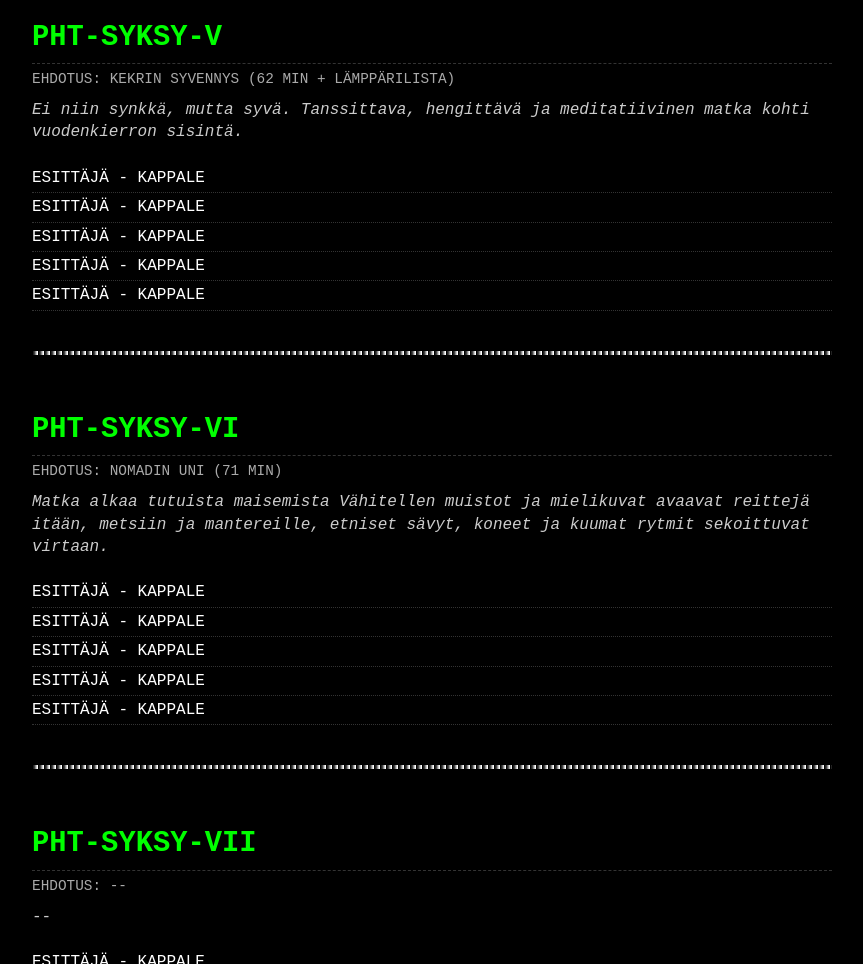
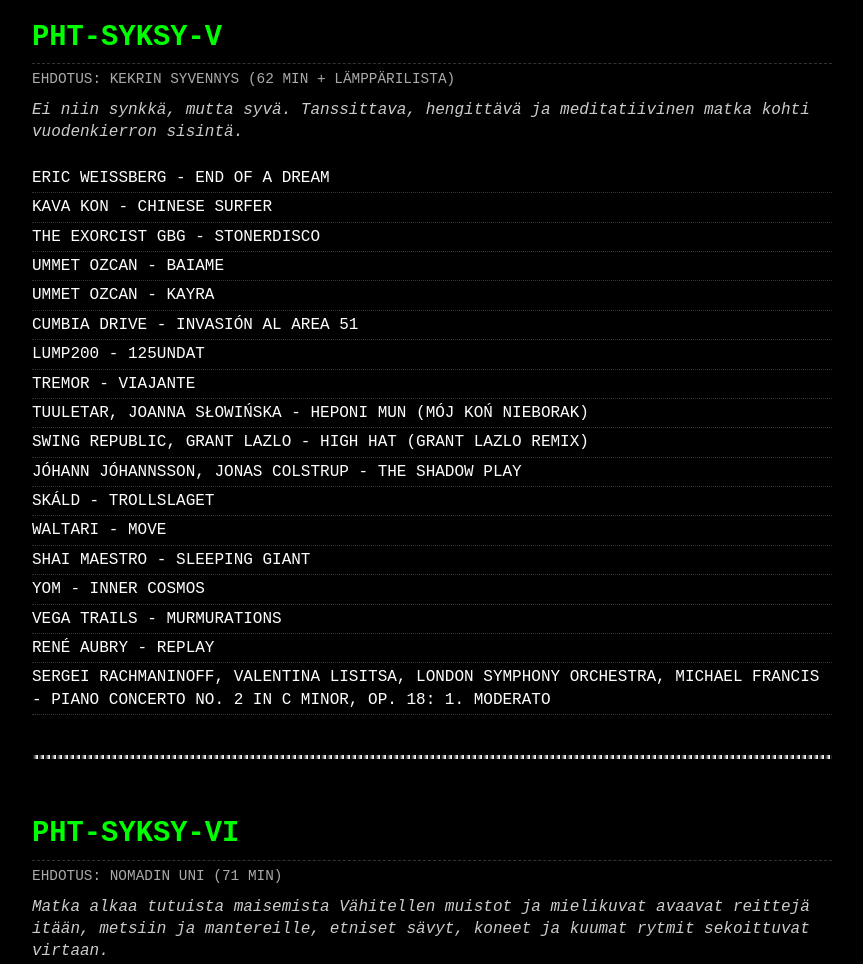
Before and after one commit to pimeahuonetanssi/arkisto, a plain HTML site: page index.html in a window 1280 px wide. Shown: the part 2233-3197 px from the top of the page, without its empty margins (208-1071 px from the left). Drawn offline with Linux system fonts and the light colour scheme.

Commit message:
Update index.html

```diff
--- a/index.html
+++ b/index.html
@@ -103,11 +103,24 @@
             </p>
 
             <ul class="track-list all-caps">
-                <li>ESITTÄJÄ - KAPPALE</li>
-                <li>ESITTÄJÄ - KAPPALE</li>
-                <li>ESITTÄJÄ - KAPPALE</li>
-                <li>ESITTÄJÄ - KAPPALE</li>
-                <li>ESITTÄJÄ - KAPPALE</li>
+    <li>Eric Weissberg - End of a Dream</li>
+    <li>Kava Kon - Chinese Surfer</li>
+    <li>The Exorcist GBG - Stonerdisco</li>
+    <li>Ummet Ozcan - Baiame</li>
+    <li>Ummet Ozcan - Kayra</li>
+    <li>Cumbia Drive - Invasión al Area 51</li>
+    <li>Lump200 - 125Undat</li>
+    <li>Tremor - Viajante</li>
+    <li>Tuuletar, Joanna Słowińska - Heponi mun (Mój koń nieborak)</li>
+    <li>Swing Republic, Grant Lazlo - High Hat (Grant Lazlo Remix)</li>
+    <li>Jóhann Jóhannsson, Jonas Colstrup - The Shadow Play</li>
+    <li>SKÁLD - Trollslaget</li>
+    <li>Waltari - Move</li>
+    <li>Shai Maestro - Sleeping Giant</li>
+    <li>Yom - Inner Cosmos</li>
+    <li>Vega Trails - Murmurations</li>
+    <li>René Aubry - Replay</li>
+    <li>Sergei Rachmaninoff, Valentina Lisitsa, London Symphony Orchestra, Michael Francis - Piano Concerto No. 2 in C Minor, Op. 18: 1. Moderato</li>
             </ul>
         </section>
 
```
